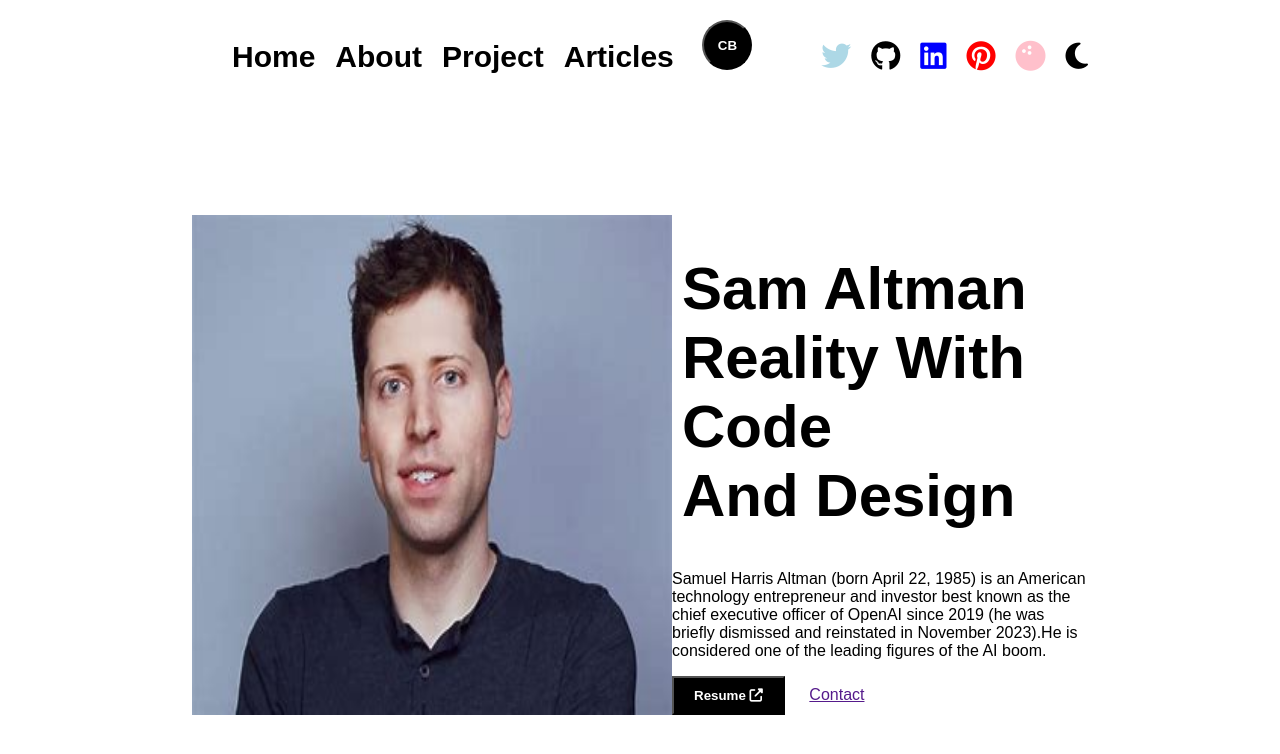
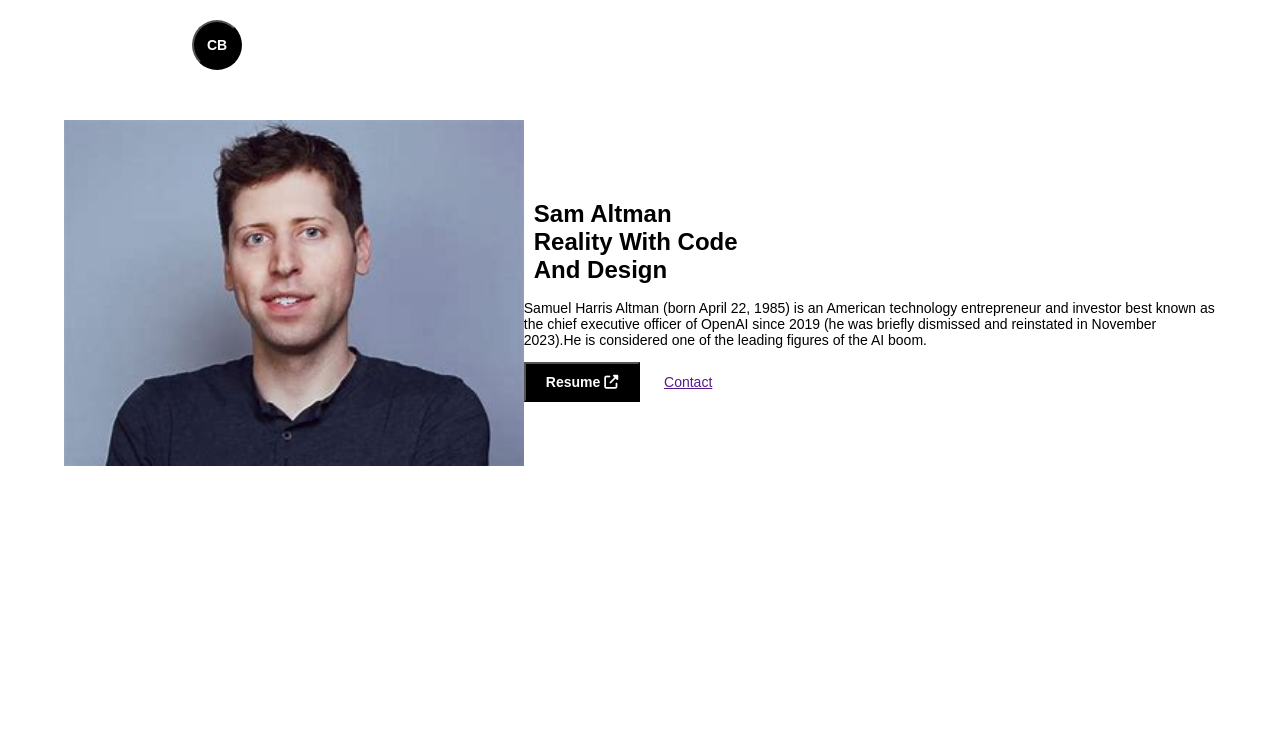
Before and after one commit to toknin/nin1, a plain HTML site: page index.html in a window 1280 px wide. Drawn offline with Linux system fonts and the light colour scheme.

Commit message:
Update index.html

```diff
--- a/index.html
+++ b/index.html
@@ -70,6 +70,19 @@
         }
         }
 
+        #hero-section {
+        padding-inline: 10%;
+    }
+
+    #hero-section img {
+        width: 400px;
+    }
+
+    #hero-section h1 {
+        font-size: 50px;
+    }
+}
+
 @media only screen and (max-width: 768px) {
     nav ul {
         display: none;
@@ -82,11 +95,37 @@
     #hero-section {
         display: block;
         padding-inline: 10%;
+        padding-block: 50px;
+    }
+
+    #hero-section h1 {
+        font-size: 40px;
+    }
+}
+         * {
+        font-size: 14px;
+    }
+
+    #hero-section {
+        padding-inline: 5%;
         padding-block: 30px;
     }
 
     #hero-section h1 {
-        font-size: 30px;
+        font-size: 24px;
+    }
+
+    #hero-section img {
+        width: 100%;
+        height: auto;
+    }
+
+    nav ul {
+        display: none;
+    }
+
+    nav #bar {
+        display: block;
     }
 }
     </style>
```
Lines whose indentation alone changed are shown as unchanged.
